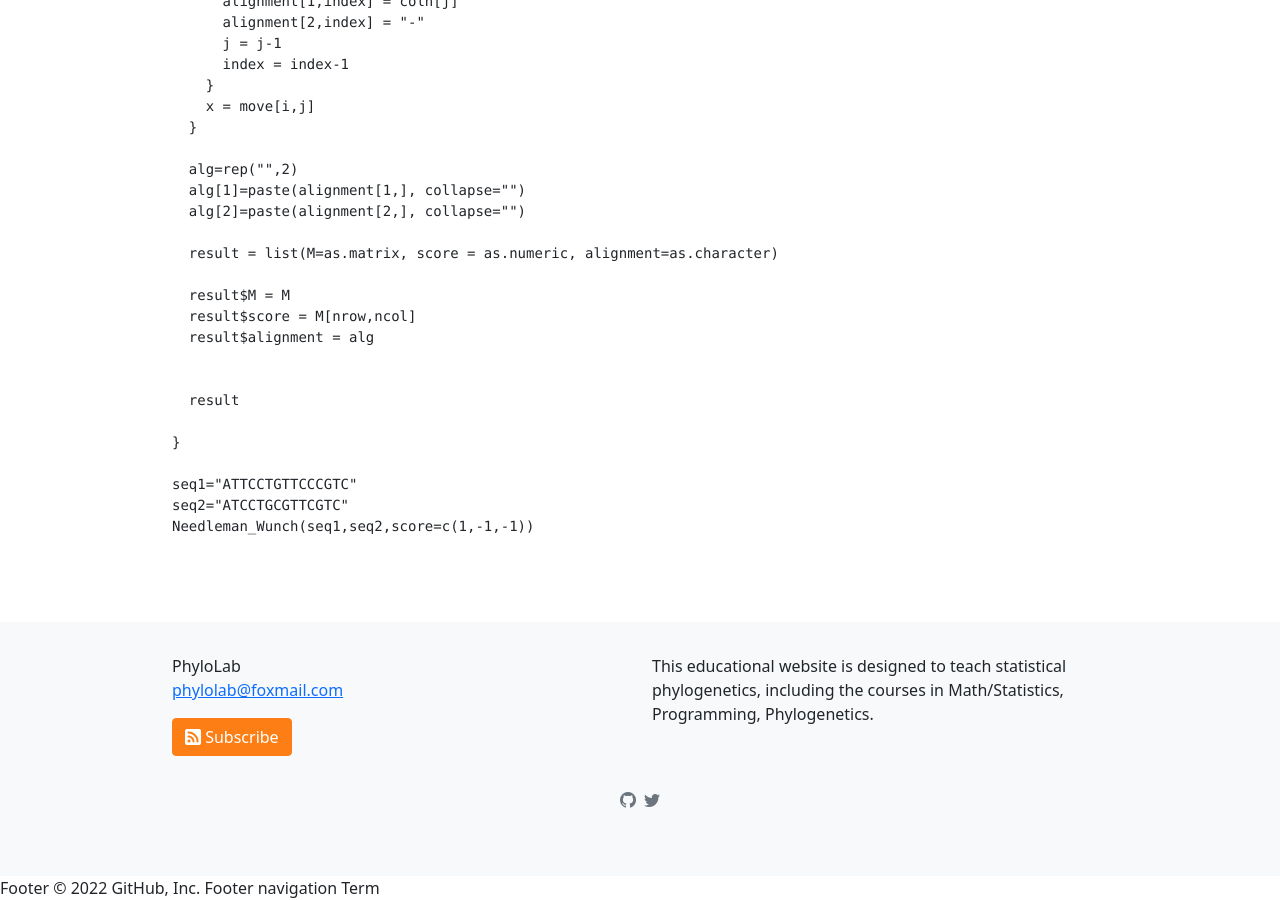
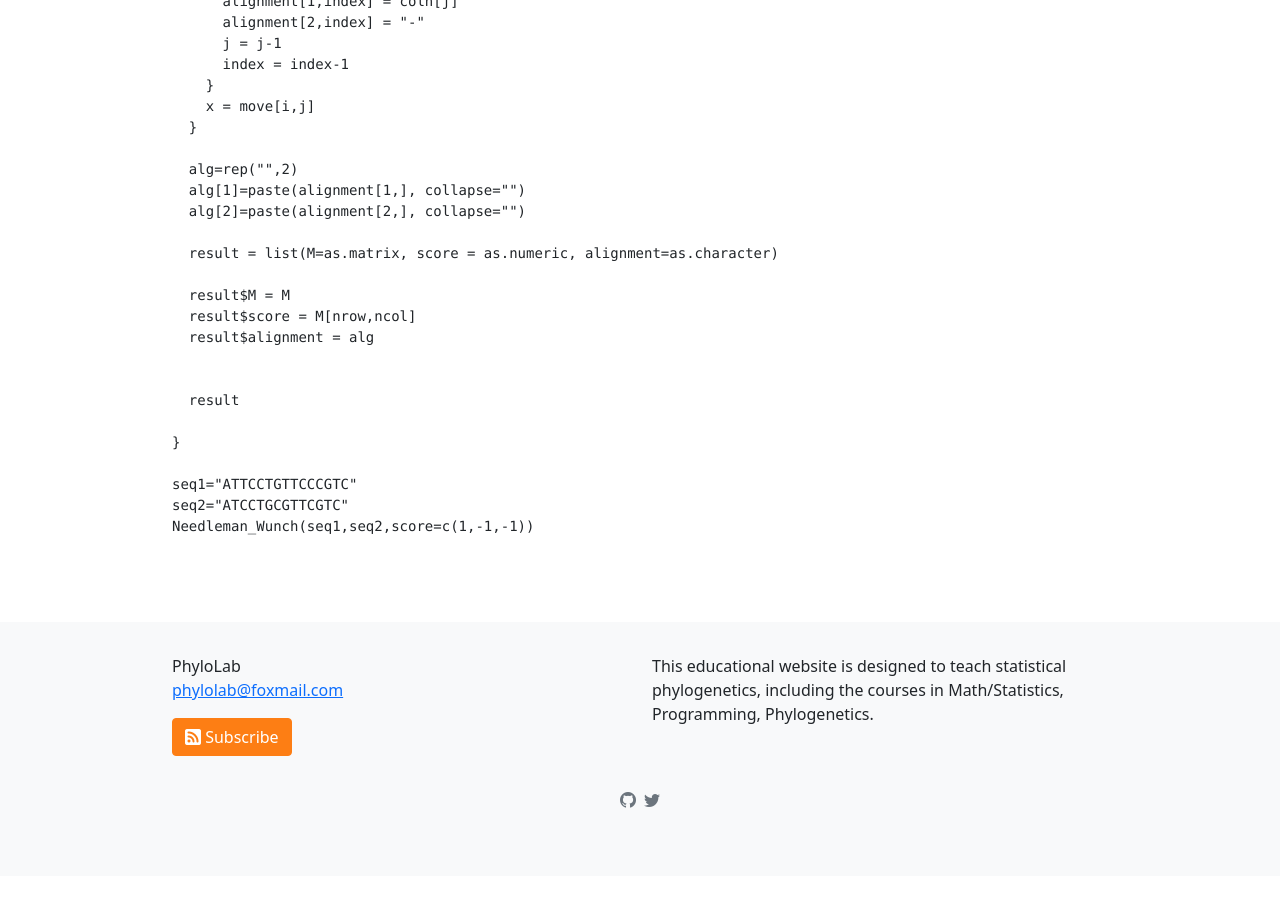
Before and after one commit to lliu1871/PhyEd, a Jekyll site: the page built from pages/needleman1.md, in a window 1280 px wide and 900 px high, scrolled down 3083 px. Built offline with Jekyll 4.4.1, drawn with Linux system fonts in a browser that asks for light colours; after the commit the page ends 3959 px from its top, so only the background shows below that.

Commit message:
Update markdown.html

```diff
--- a/_layouts/markdown.html
+++ b/_layouts/markdown.html
@@ -20,7 +20,3 @@
   </body>
 
 </html>
-Footer
-© 2022 GitHub, Inc.
-Footer navigation
-Term
```
